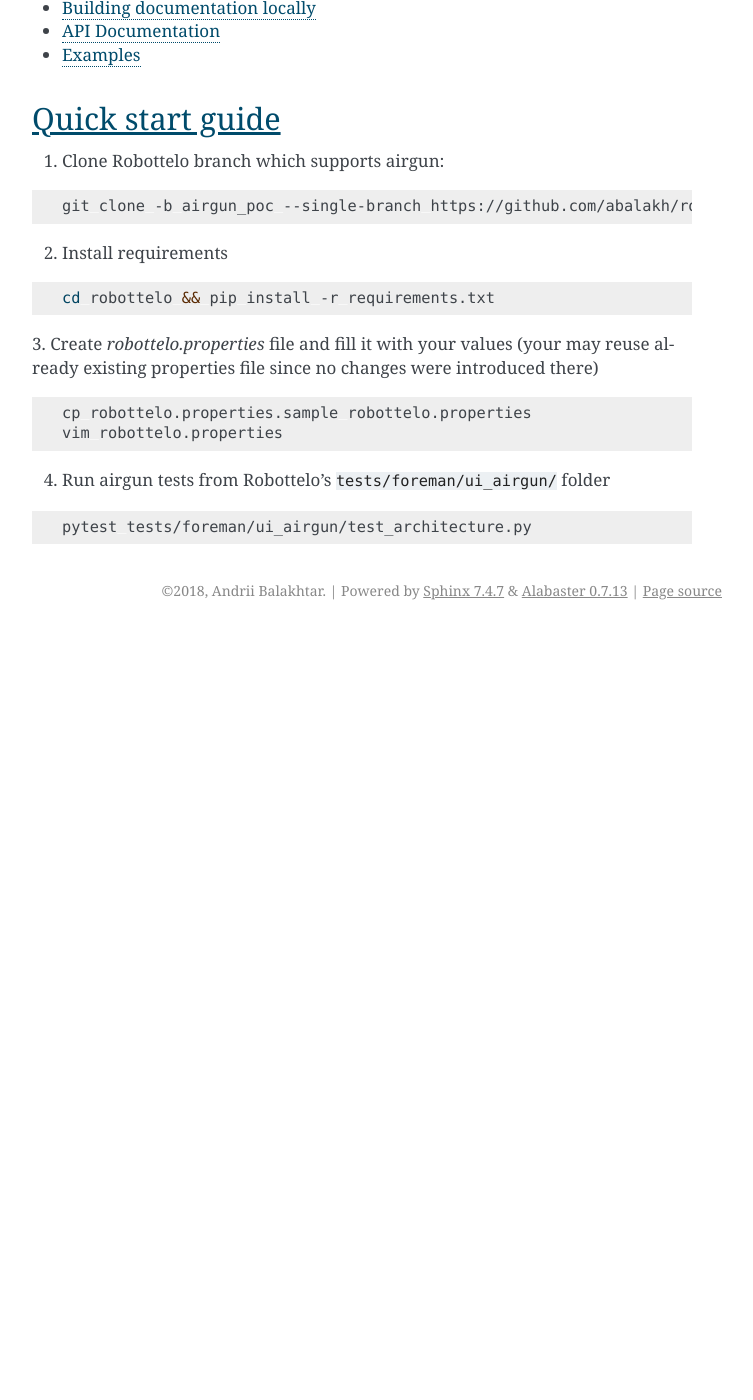
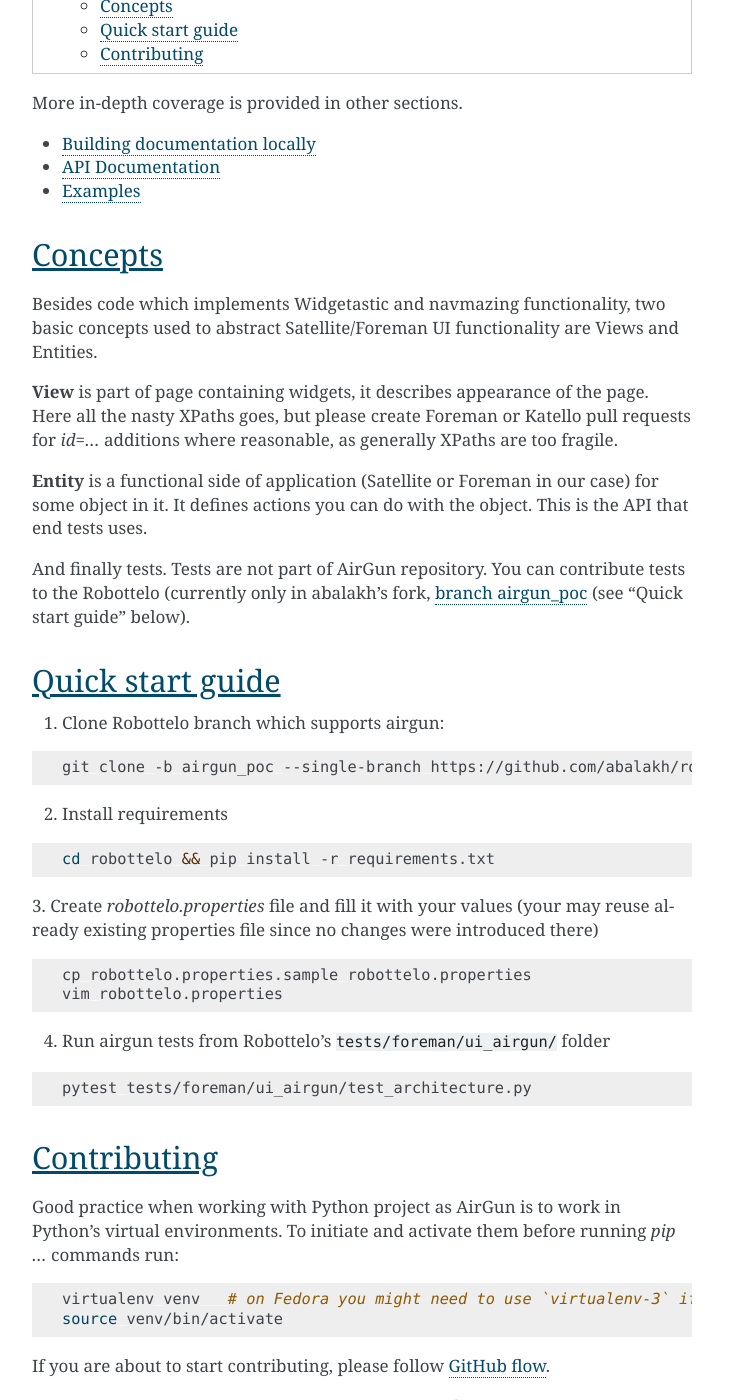
Before and after one commit to SatelliteQE/airgun, a Sphinx documentation site: the page built from docs/index.rst, in a window 1280 px wide and 1400 px high, scrolled down 399 px. Shown: the whole window, without its empty margins (388-1141 px from the left). Built offline with Sphinx 7.4.7, drawn with Linux system fonts in a browser that asks for light colours; before the commit the page ends 1029 px from its top, so only the background shows below that; some of the changed text lies outside the part shown.

Commit message:
Added contribution quide and explanation of views and entities. Relevant to #21 and #23

```diff
--- a/docs/index.rst
+++ b/docs/index.rst
@@ -3,6 +3,10 @@
 
 AirGun is a Python library which is build over `Widgetastic`_ and `navmazing`_
 to make Satellite 6 UI testing easier.
+
+AirGun is written in Python 3 and do not plan to support Python 2. AirGun
+supports Satellite 6.4 and above and Foreman 1.17 and above (with vertical
+navigation).
 
 This page provides a summary of information about AirGun.
 
@@ -16,6 +20,28 @@
     build-docs
     api/index
     examples
+
+
+Concepts
+--------
+
+Besides code which implements Widgetastic and navmazing functionality, two
+basic concepts used to abstract Satellite/Foreman UI functionality are Views
+and Entities.
+
+**View** is part of page containing widgets, it describes appearance of the
+page. Here all the nasty XPaths goes, but please create Foreman or Katello
+pull requests for `id=...` additions where reasonable, as generally XPaths
+are too fragile.
+
+**Entity** is a functional side of application (Satellite or Foreman in our
+case) for some object in it. It defines actions you can do with the object.
+This is the API that end tests uses.
+
+And finally tests. Tests are not part of AirGun repository. You can
+contribute tests to the Robottelo (currently only in abalakh's fork, `branch
+airgun_poc`_ (see "Quick start guide" below).
+
 
 Quick start guide
 -----------------
@@ -46,5 +72,42 @@
 
     pytest tests/foreman/ui_airgun/test_architecture.py
 
+
+Contributing
+------------
+
+Good practice when working with Python project as AirGun is to work in
+Python's virtual environments. To initiate and activate them before running
+`pip ...` commands run:
+
+.. code-block:: bash
+
+    virtualenv venv   # on Fedora you might need to use `virtualenv-3` if you have Python 2 as a default on your system
+    source venv/bin/activate
+
+If you are about to start contributing, please follow `GitHub flow`_.
+
+For a new-comer, we have issues tagged with "`good first issue`_" so that
+might be place where you can start?
+
+When testing your AirGun code using Robottelo tests, I have used following
+ugly trick to have mine current development version of AirGun available in
+Robottelo virtual environment:
+
+.. code-block:: bash
+
+    mv venv/lib/python3.6/site-packages/airgun{,ORIG}
+    ln -s ../airgun/airgun/ venv/lib/python3.6/site-packages/airgun   # depends where you have airgun checked out
+
+When you are running your tests locally, you (currently) need Chrome browser
+installed and `chromedriver`_ binary available somewhere in your PATH (in
+your robottelo checkout): download it, unzip it and put e.g. into (if you
+are using virtual environments) `venv/bin/`.
+
+
 .. _Widgetastic: https://github.com/RedHatQE/widgetastic.core
 .. _navmazing: https://github.com/RedhatQE/navmazing/
+.. _branch airgun_poc: https://github.com/abalakh/robottelo/tree/airgun_poc/tests/foreman/ui_airgun
+.. _GitHub flow: https://help.github.com/articles/github-flow/
+.. _good first issue: https://github.com/SatelliteQE/airgun/issues?q=is%3Aissue+is%3Aopen+label%3A%22good+first+issue%22
+.. _chromedriver: https://sites.google.com/a/chromium.org/chromedriver/downloads
```
